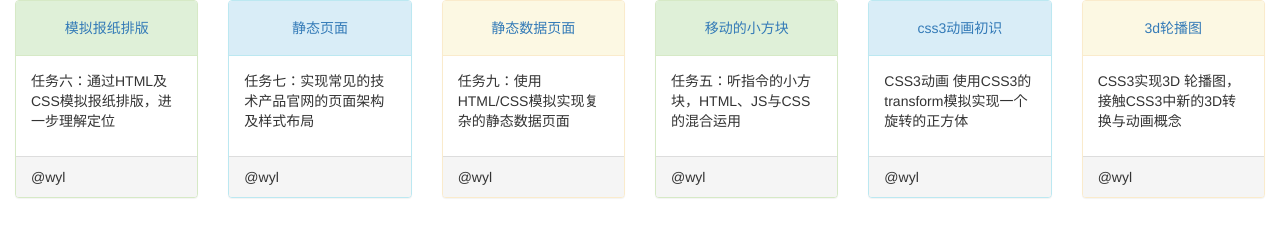
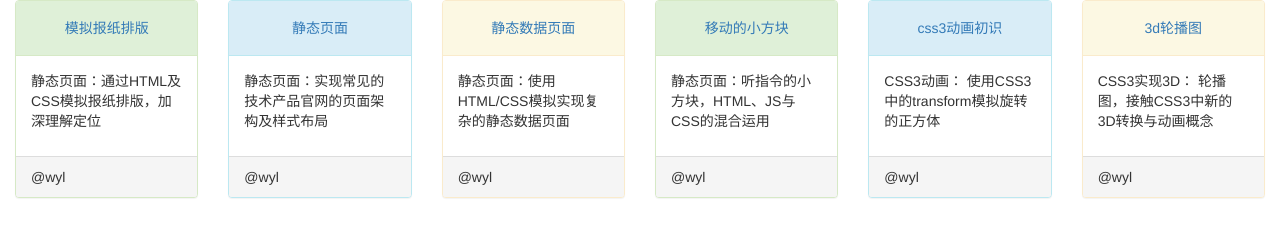
Before and after one commit to SwallowLong/myresume, a plain HTML site: page index.html in a window 1280 px wide. Drawn offline with nearby package versions, Linux system fonts and the light colour scheme.

Commit message:
修改index

```diff
--- a/index.html
+++ b/index.html
@@ -20,7 +20,7 @@
                         </a>
                     </div>
                     <div class="panel-body">
-                        <p>任务六：通过HTML及CSS模拟报纸排版，进一步理解定位</p>
+                        <p>静态页面：通过HTML及CSS模拟报纸排版，加深理解定位</p>
                     </div>
                     <div class="panel-footer">
                         @wyl
@@ -35,7 +35,7 @@
                         </a>
                     </div>
                     <div class="panel-body">
-                        <p>任务七：实现常见的技术产品官网的页面架构及样式布局</p>
+                        <p>静态页面：实现常见的技术产品官网的页面架构及样式布局</p>
                     </div>
                     <div class="panel-footer">
                         @wyl
@@ -50,7 +50,7 @@
                         </a>
                     </div>
                     <div class="panel-body">
-                        <p>任务九：使用HTML/CSS模拟实现复杂的静态数据页面</p>
+                        <p>静态页面：使用HTML/CSS模拟实现复杂的静态数据页面</p>
                     </div>
                     <div class="panel-footer">
                         @wyl
@@ -65,7 +65,7 @@
                         </a>
                     </div>
                     <div class="panel-body">
-                        <p>任务五：听指令的小方块，HTML、JS与CSS的混合运用</p>
+                        <p>静态页面：听指令的小方块，HTML、JS与CSS的混合运用</p>
                     </div>
                     <div class="panel-footer">
                         @wyl
@@ -80,7 +80,7 @@
                         </a>
                     </div>
                     <div class="panel-body">
-                        <p>CSS3动画 使用CSS3的transform模拟实现一个旋转的正方体</p>
+                        <p>CSS3动画： 使用CSS3中的transform模拟旋转的正方体</p>
                     </div>
                     <div class="panel-footer">
                         @wyl
@@ -95,7 +95,7 @@
                         </a>
                     </div>
                     <div class="panel-body">
-                        <p>CSS3实现3D 轮播图，接触CSS3中新的3D转换与动画概念</p>
+                        <p>CSS3实现3D： 轮播图，接触CSS3中新的3D转换与动画概念</p>
                     </div>
                     <div class="panel-footer">
                         @wyl
```
